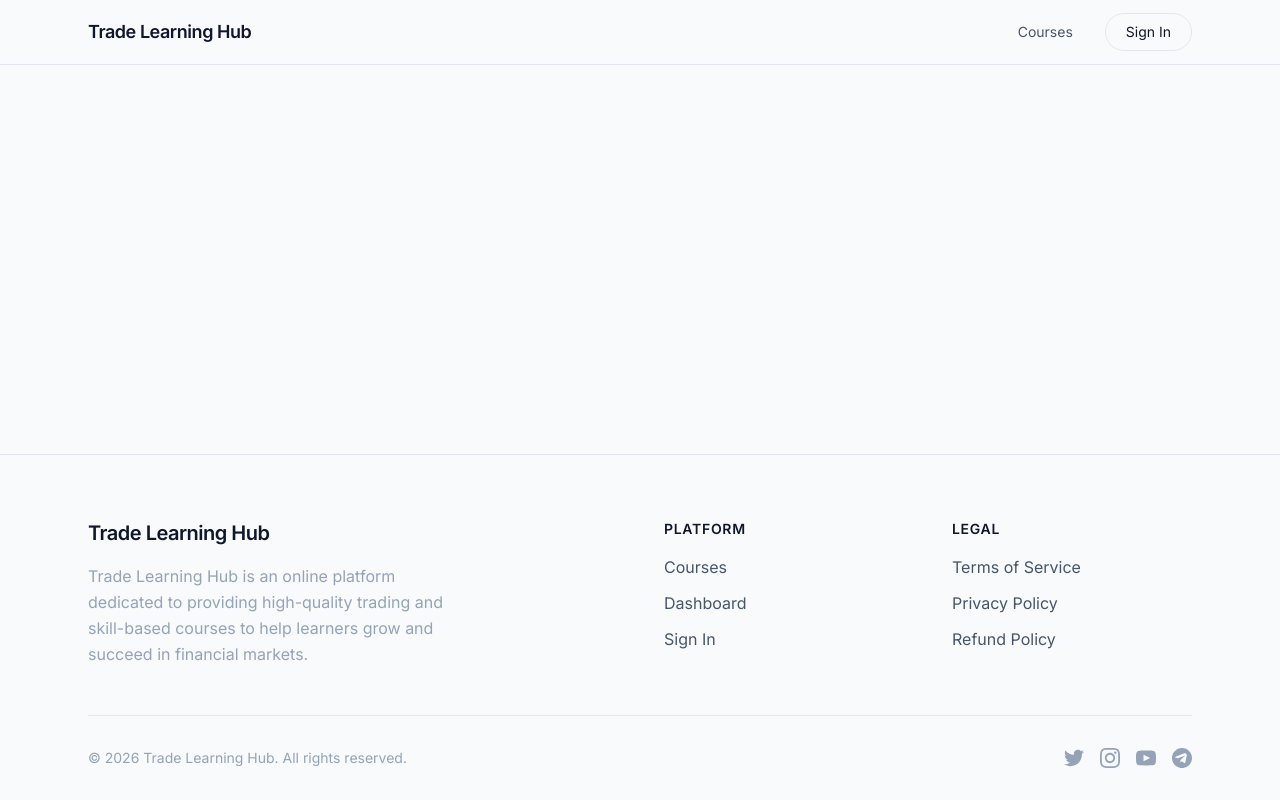
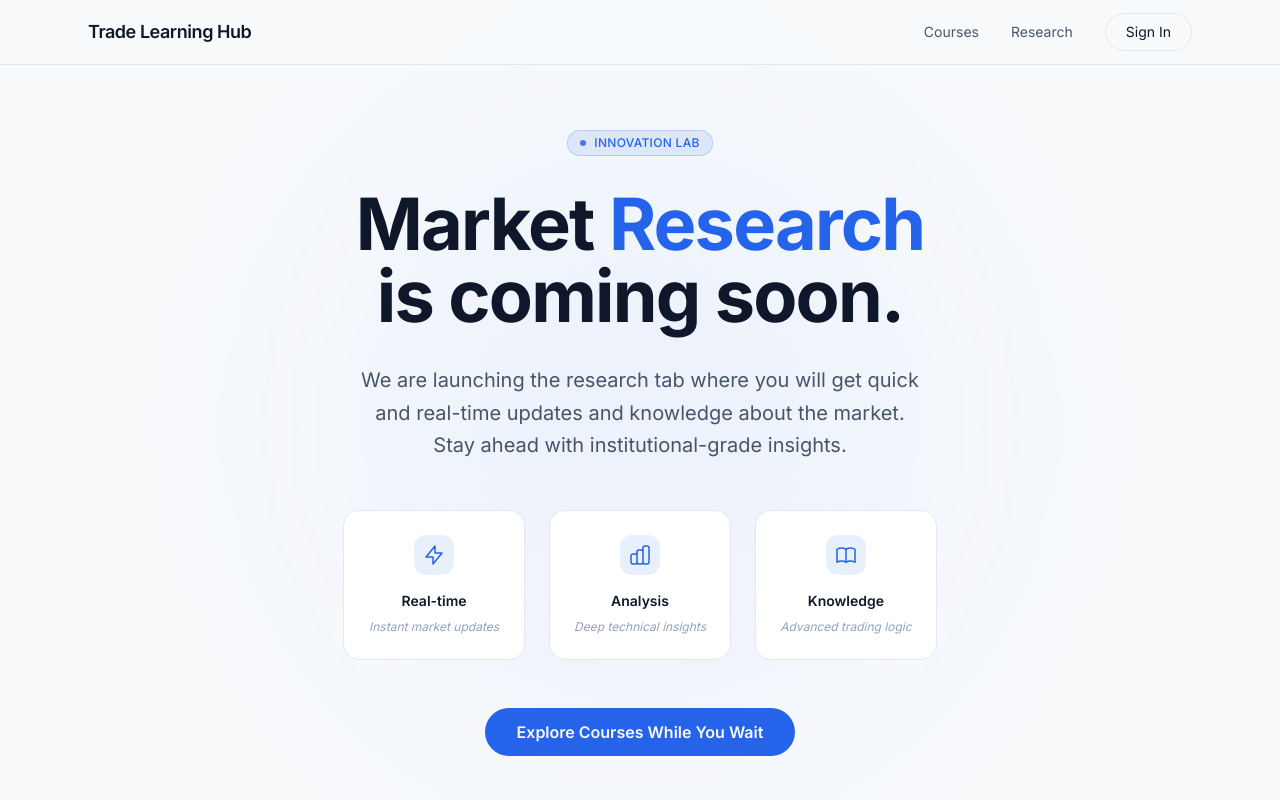
Before and after one commit to tradelearninghub/LMS_platform, a React (Vite) app in the folder Frontend/: page /research in a window 1280 px wide. Shown: the top 800 px of the page. Built offline with nearby package versions, Linux system fonts and the light colour scheme; no server answers.

Commit message:
Initial commit: ADDED SOME NEW PAGES

```diff
--- a/Frontend/src/App.jsx
+++ b/Frontend/src/App.jsx
@@ -15,6 +15,7 @@ import AdminPage from "./pages/AdminPage";
 import TermsPage from "./pages/TermsPage";
 import PrivacyPage from "./pages/PrivacyPage";
 import RefundPage from "./pages/RefundPage";
+import ResearchPage from "./pages/ResearchPage";
 
 export default function App() {
   return (
@@ -33,6 +34,7 @@ export default function App() {
           <Route path="/terms" element={<TermsPage />} />
           <Route path="/privacy" element={<PrivacyPage />} />
           <Route path="/refund-policy" element={<RefundPage />} />
+          <Route path="/research" element={<ResearchPage />} />
 
           {/* Protected: Authenticated Users */}
           <Route
--- a/Frontend/src/components/CourseCard.jsx
+++ b/Frontend/src/components/CourseCard.jsx
@@ -6,6 +6,12 @@ export default function CourseCard({ course, isPurchased = false }) {
     currency: "INR",
     maximumFractionDigits: 0,
   }).format(course.price);
+
+  const formattedOriginalPrice = course.original_price ? new Intl.NumberFormat("en-IN", {
+    style: "currency",
+    currency: "INR",
+    maximumFractionDigits: 0,
+  }).format(course.original_price) : null;
 
   return (
     <Link
@@ -31,9 +37,16 @@ export default function CourseCard({ course, isPurchased = false }) {
               Purchased
             </span>
           ) : (
-            <span className="absolute top-4 right-4 px-3 py-1 text-xs font-medium tracking-wide bg-surface/70 text-text-primary border border-border rounded-full backdrop-blur-sm">
-              {formattedPrice}
-            </span>
+            <div className="absolute top-4 right-4 flex flex-col items-end gap-1">
+              <span className="px-3 py-1 text-xs font-semibold tracking-wide bg-accent text-surface border border-accent rounded-full backdrop-blur-sm shadow-lg shadow-accent/20">
+                {formattedPrice}
+              </span>
+              {formattedOriginalPrice && (
+                <span className="px-2 py-0.5 text-[10px] font-medium text-text-muted bg-surface/70 border border-border rounded-full backdrop-blur-sm line-through">
+                  {formattedOriginalPrice}
+                </span>
+              )}
+            </div>
           )}
         </div>
 
--- a/Frontend/src/components/Navbar.jsx
+++ b/Frontend/src/components/Navbar.jsx
@@ -28,6 +28,12 @@ export default function Navbar() {
             className="text-sm text-text-secondary hover:text-text-primary transition-colors duration-300"
           >
             Courses
+          </Link>
+          <Link
+            to="/research"
+            className="text-sm text-text-secondary hover:text-text-primary transition-colors duration-300"
+          >
+            Research
           </Link>
 
           {user && (
--- a/Frontend/src/pages/AdminPage.jsx
+++ b/Frontend/src/pages/AdminPage.jsx
@@ -14,6 +14,7 @@ export default function AdminPage() {
     description: "",
     curriculum: "",
     price: "",
+    original_price: "",
   });
   const [lockedUrls, setLockedUrls] = useState([{ title: "", url: "" }]);
   const [submitStatus, setSubmitStatus] = useState(null);
@@ -167,6 +168,7 @@ export default function AdminPage() {
       description: form.description,
       curriculum: form.curriculum,
       price: parseInt(form.price, 10),
+      original_price: form.original_price ? parseInt(form.original_price, 10) : null,
       locked_urls: lockedUrls.filter((u) => u.title && u.url)
     }]).select();
 
@@ -178,7 +180,7 @@ export default function AdminPage() {
 
     setExistingCourses([...data, ...existingCourses]);
     setSubmitStatus("success");
-    setForm({ title: "", cover_image_url: "", preview_video_url: "", qr_image_url: "", video_title: "", description: "", curriculum: "", price: "" });
+    setForm({ title: "", cover_image_url: "", preview_video_url: "", qr_image_url: "", video_title: "", description: "", curriculum: "", price: "", original_price: "" });
     setLockedUrls([{ title: "", url: "" }]);
     setTimeout(() => setSubmitStatus(null), 3000);
   };
@@ -328,9 +330,15 @@ export default function AdminPage() {
                   <label className={labelClasses}>Curriculum (One module per line)</label>
                   <textarea name="curriculum" value={form.curriculum} onChange={handleCourseChange} required rows={4} className={inputClasses} />
                 </div>
-                <div>
-                  <label className={labelClasses}>Price (₹)</label>
-                  <input name="price" type="number" value={form.price} onChange={handleCourseChange} required className={inputClasses} />
+                <div className="grid grid-cols-2 gap-4">
+                  <div>
+                    <label className={labelClasses}>Selling Price (₹)</label>
+                    <input name="price" type="number" value={form.price} onChange={handleCourseChange} required className={inputClasses} placeholder="Actual pay amount" />
+                  </div>
+                  <div>
+                    <label className={labelClasses}>Original Price (₹) - Optional</label>
+                    <input name="original_price" type="number" value={form.original_price} onChange={handleCourseChange} className={inputClasses} placeholder="Struck-through price" />
+                  </div>
                 </div>
 
                 <div>
@@ -360,7 +368,12 @@ export default function AdminPage() {
                      <div key={c.id} className="p-4 border border-border rounded-xl flex justify-between items-center">
                        <div>
                          <h3 className="font-medium text-sm">{c.title}</h3>
-                         <p className="text-xs text-text-muted">₹{c.price}</p>
+                         <div className="flex gap-2 items-center">
+                           <p className="text-xs font-semibold text-text-primary">₹{c.price}</p>
+                           {c.original_price && (
+                             <p className="text-[10px] text-text-muted line-through">₹{c.original_price}</p>
+                           )}
+                         </div>
                        </div>
                        <button onClick={() => handleDeleteCourse(c.id)} className="text-xs text-error hover:underline">Delete</button>
                      </div>
--- a/Frontend/src/pages/CourseDetailPage.jsx
+++ b/Frontend/src/pages/CourseDetailPage.jsx
@@ -90,6 +90,12 @@ export default function CourseDetailPage() {
     currency: "INR",
     maximumFractionDigits: 0,
   }).format(course.price);
+
+  const formattedOriginalPrice = course.original_price ? new Intl.NumberFormat("en-IN", {
+    style: "currency",
+    currency: "INR",
+    maximumFractionDigits: 0,
+  }).format(course.original_price) : null;
 
   const curriculumLines = course.curriculum.split("\n").filter(Boolean);
 
@@ -223,9 +229,14 @@ export default function CourseDetailPage() {
         {/* Sticky Purchase Bar */}
         <div className="fixed bottom-0 left-0 right-0 bg-surface/90 backdrop-blur-xl border-t border-border py-4 px-6 z-40">
           <div className="max-w-3xl mx-auto flex items-center justify-between">
-            <div>
-              <p className="text-sm text-text-muted">Full access</p>
-              <p className="text-xl font-semibold text-text-primary tracking-tight">{formattedPrice}</p>
+            <div className="flex flex-col">
+              <p className="text-[10px] text-text-muted uppercase tracking-widest font-bold mb-0.5">Full access</p>
+              <div className="flex items-center gap-3">
+                <p className="text-2xl font-bold text-text-primary tracking-tight">{formattedPrice}</p>
+                {formattedOriginalPrice && (
+                  <p className="text-sm text-text-muted line-through decoration-text-muted/50">{formattedOriginalPrice}</p>
+                )}
+              </div>
             </div>
             <button
               onClick={handleBuyNow}
--- /dev/null
+++ b/Frontend/src/pages/ResearchPage.jsx
@@ -0,0 +1,60 @@
+import React from 'react';
+import { Link } from 'react-router-dom';
+
+const ResearchPage = () => {
+  return (
+    <div className="min-h-screen bg-background pt-32 pb-24 px-6 relative overflow-hidden flex items-center justify-center">
+      {/* Background decoration */}
+      <div className="absolute top-1/2 left-1/2 -translate-x-1/2 -translate-y-1/2 w-[600px] h-[600px] bg-accent/[0.05] rounded-full blur-[120px] pointer-events-none" />
+
+      <div className="max-w-3xl mx-auto text-center relative z-10 animate-fade-in-up">
+        <div className="inline-flex items-center gap-2 px-3 py-1 text-xs font-medium tracking-wide uppercase bg-accent/10 text-accent border border-accent/20 rounded-full mb-8">
+          <span className="w-1.5 h-1.5 rounded-full bg-accent animate-pulse" />
+          Innovation Lab
+        </div>
+
+        <h1 className="text-5xl md:text-7xl font-bold tracking-tight text-text-primary leading-[1.1] mb-8">
+          Market <span className="text-accent">Research</span>
+          <br />is coming soon.
+        </h1>
+
+        <p className="text-xl text-text-secondary leading-relaxed max-w-xl mx-auto mb-12">
+          We are launching the research tab where you will get quick and real-time updates and knowledge about the market. Stay ahead with institutional-grade insights.
+        </p>
+
+        <div className="grid grid-cols-1 md:grid-cols-3 gap-6 mb-12">
+          <div className="p-6 bg-surface-card border border-border rounded-2xl">
+            <div className="w-10 h-10 bg-accent/10 rounded-xl flex items-center justify-center text-accent mx-auto mb-4">
+              <svg className="w-6 h-6" fill="none" stroke="currentColor" viewBox="0 0 24 24"><path strokeLinecap="round" strokeLinejoin="round" strokeWidth={1.5} d="M13 10V3L4 14h7v7l9-11h-7z" /></svg>
+            </div>
+            <h3 className="text-sm font-semibold text-text-primary mb-2">Real-time</h3>
+            <p className="text-xs text-text-muted italic">Instant market updates</p>
+          </div>
+          <div className="p-6 bg-surface-card border border-border rounded-2xl">
+            <div className="w-10 h-10 bg-accent/10 rounded-xl flex items-center justify-center text-accent mx-auto mb-4">
+              <svg className="w-6 h-6" fill="none" stroke="currentColor" viewBox="0 0 24 24"><path strokeLinecap="round" strokeLinejoin="round" strokeWidth={1.5} d="M9 19v-6a2 2 0 00-2-2H5a2 2 0 00-2 2v6a2 2 0 002 2h2a2 2 0 002-2zm0 0V9a2 2 0 012-2h2a2 2 0 012 2v10m-6 0a2 2 0 002 2h2a2 2 0 002-2m0 0V5a2 2 0 012-2h2a2 2 0 012 2v14a2 2 0 01-2 2h-2a2 2 0 01-2-2z" /></svg>
+            </div>
+            <h3 className="text-sm font-semibold text-text-primary mb-2">Analysis</h3>
+            <p className="text-xs text-text-muted italic">Deep technical insights</p>
+          </div>
+          <div className="p-6 bg-surface-card border border-border rounded-2xl">
+            <div className="w-10 h-10 bg-accent/10 rounded-xl flex items-center justify-center text-accent mx-auto mb-4">
+              <svg className="w-6 h-6" fill="none" stroke="currentColor" viewBox="0 0 24 24"><path strokeLinecap="round" strokeLinejoin="round" strokeWidth={1.5} d="M12 6.253v13m0-13C10.832 5.477 9.246 5 7.5 5S4.168 5.477 3 6.253v13C4.168 18.477 5.754 18 7.5 18s3.332.477 4.5 1.253m0-13C13.168 5.477 14.746 5 16.5 5c1.747 0 3.332.477 4.5 1.253v13C19.832 18.477 18.247 18 16.5 18c-1.746 0-3.332.477-4.5 1.253" /></svg>
+            </div>
+            <h3 className="text-sm font-semibold text-text-primary mb-2">Knowledge</h3>
+            <p className="text-xs text-text-muted italic">Advanced trading logic</p>
+          </div>
+        </div>
+
+        <Link
+          to="/courses"
+          className="inline-flex items-center gap-2 px-8 py-3 bg-accent text-surface font-semibold rounded-full hover:bg-accent-hover transition-all hover:scale-105"
+        >
+          Explore Courses While You Wait
+        </Link>
+      </div>
+    </div>
+  );
+};
+
+export default ResearchPage;
```
Also changed, not shown: 1 other file (tests, documents, lock files or other folders).
